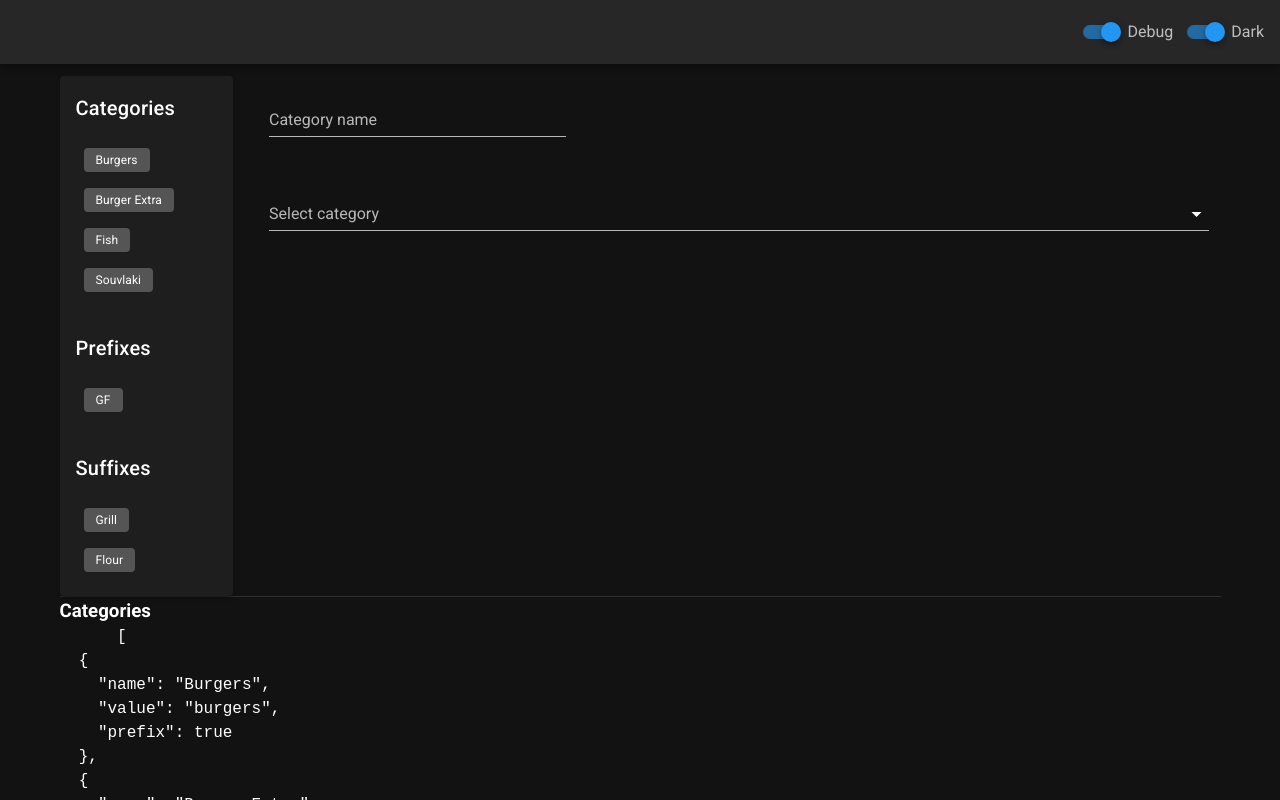
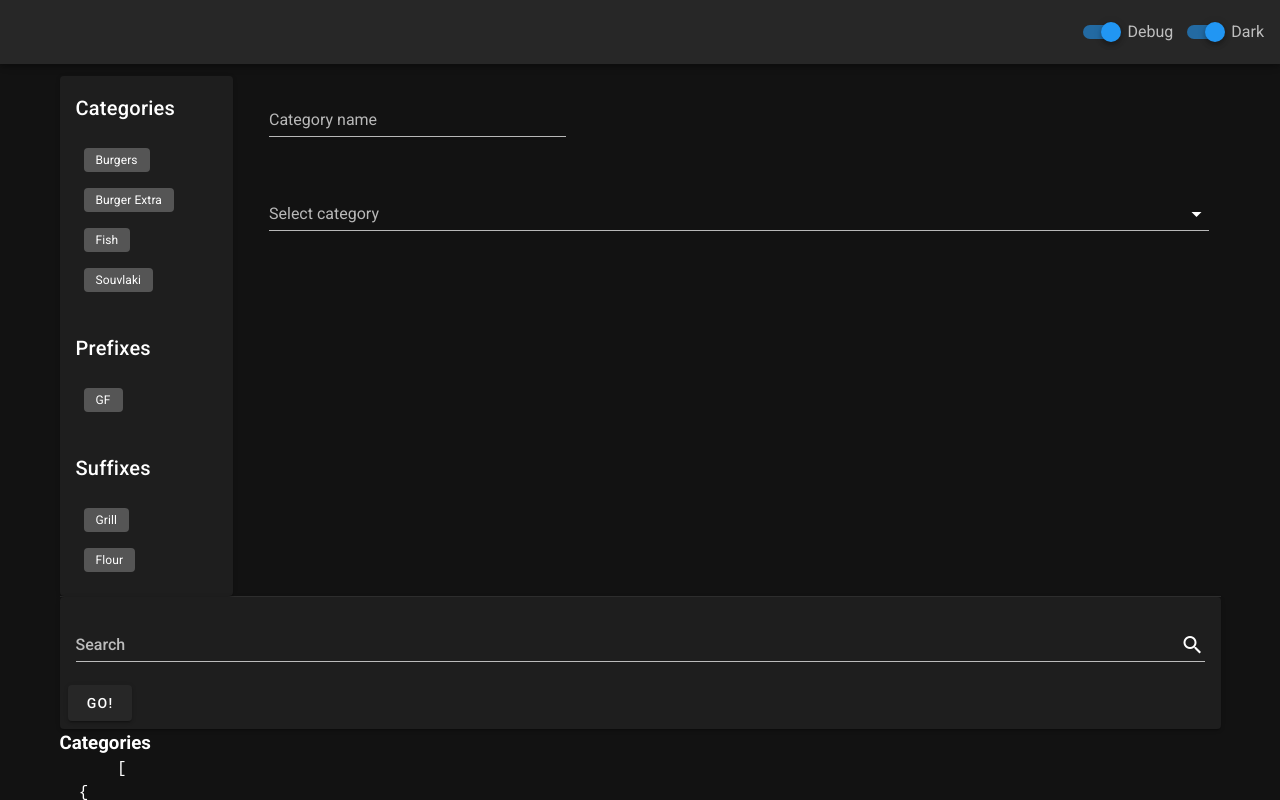
Before and after one commit to preginald/kpos, a Vue app: page / in a window 1280 px wide. Shown: the top 800 px of the page. Built offline with nearby package versions, Linux system fonts and the light colour scheme.

Commit message:
add search

```diff
--- a/src/components/DataTable.vue
+++ b/src/components/DataTable.vue
@@ -1,11 +1,30 @@
 <template>
+  <v-card>
+    <v-card-title>
+      <v-text-field
+        v-model="search"
+        append-icon="mdi-magnify"
+        label="Search"
+        single-line
+        hide-details
+      ></v-text-field>
+    </v-card-title>
+
     <v-data-table
       v-if="products.length"
+      v-model="selected"
       :headers="headers"
       :items="products"
+      :search="search"
+      item-key="name"
+      show-select
       class="elevation-1"
     >
     </v-data-table>
+    <v-card-actions>
+      <v-btn @click="process">Go!</v-btn>
+    </v-card-actions>
+  </v-card>
 </template>
 
 <script>
@@ -13,6 +32,8 @@ import { mapState } from "vuex";
 
 export default {
   data: () => ({
+    selected: [],
+    search: "",
     headers: [
       { text: "Product", value: "name" },
       { text: "Prefix", value: "prefix" },
@@ -22,5 +43,10 @@ export default {
     ],
   }),
   computed: mapState(["products"]),
+  methods: {
+    process() {
+      console.log(this.selected);
+    },
+  },
 };
 </script>
```
Lines whose indentation alone changed are shown as unchanged.
